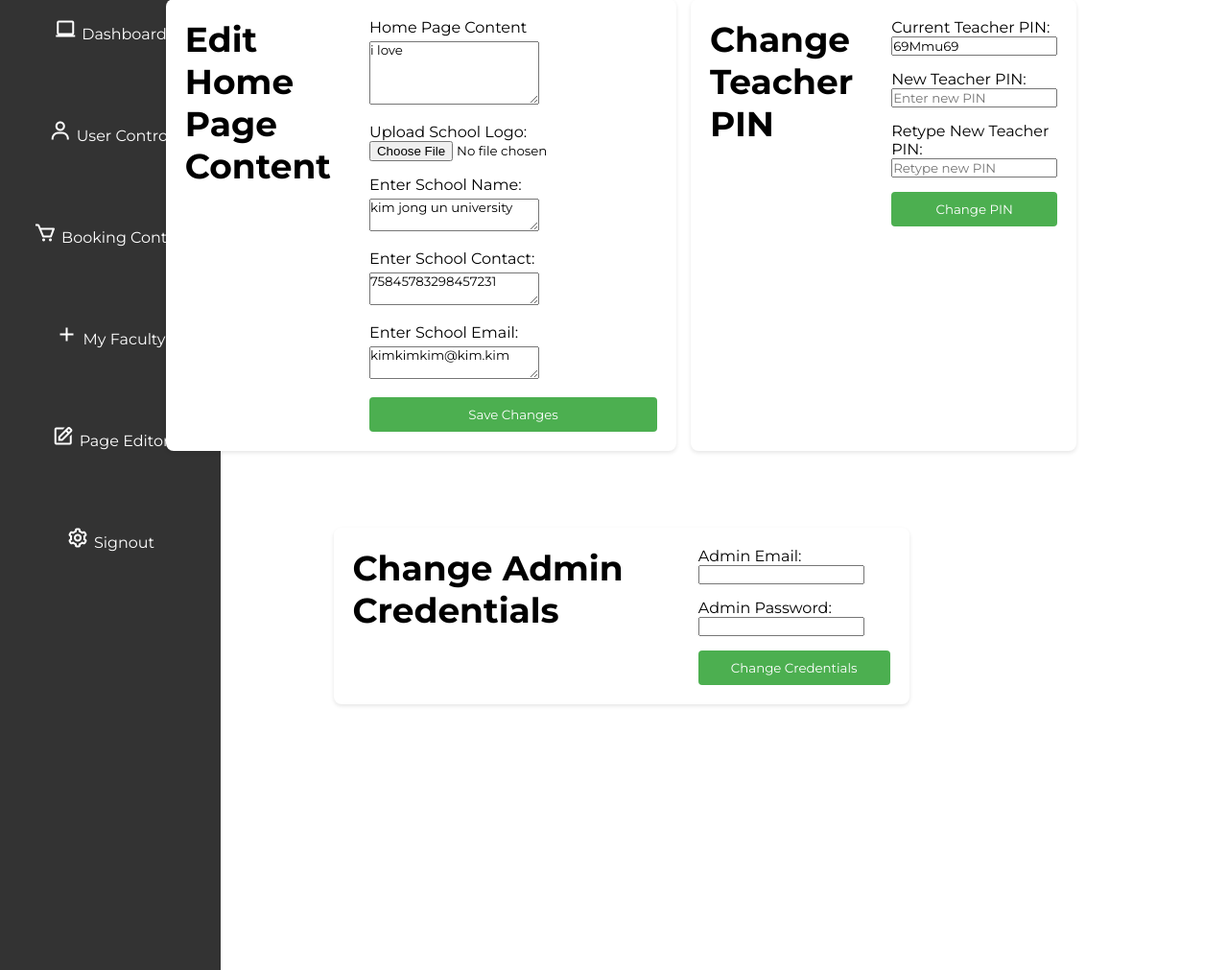
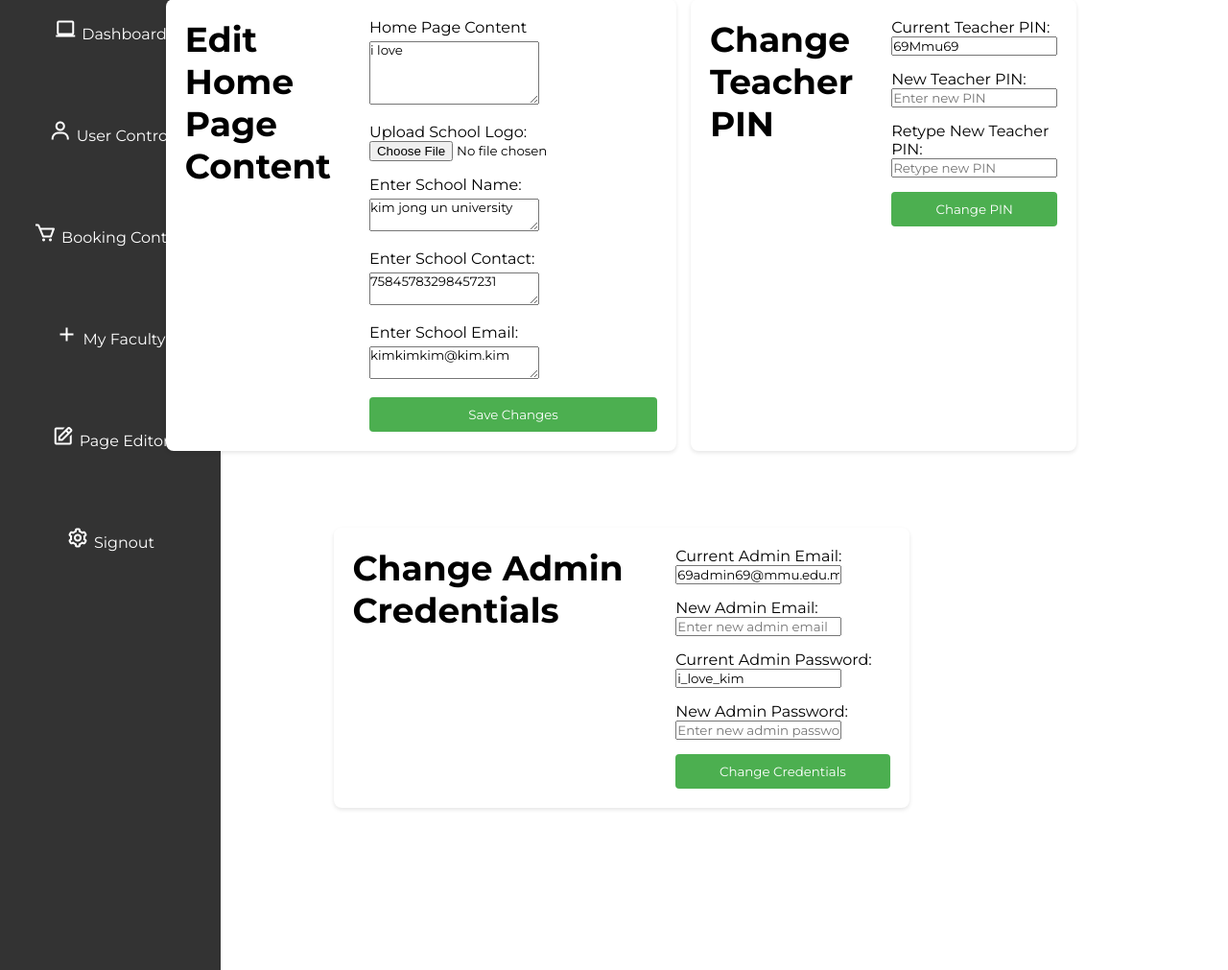
Before and after one commit to jelwingeuan/University-Appointment-System-UAS-, a Flask app: page /adminpageeditor in a window 1280 px wide. Shown: the part 91-1102 px from the top of the page at 96% size. Run offline with Flask 3, Linux system fonts and the light colour scheme.

Commit message:
v2.0.9_adminpageeditor "Revised adminpageeditor" (2024.06.11, 11:38)

```diff
--- a/app.py
+++ b/app.py
@@ -68,6 +68,11 @@ def load_content():
 def save_content(content):
     with open("content.json", "w") as f:
         json.dump(content, f)
+
+def get_current_admin_credentials():
+    with open("admin.json", "r") as admin_file:
+        admin_data = json.load(admin_file)
+        return admin_data.get("email"), admin_data.get("password")
 
 
 content_data = load_content()
@@ -855,6 +860,7 @@ def delete_user(id):
 @app.route("/adminpageeditor", methods=["GET", "POST"])
 def admin_page_editor():
     content = load_content()
+    current_admin_email, current_admin_password = get_current_admin_credentials()
 
     if request.method == "POST":
         home_content = request.form.get("home_content")
@@ -896,22 +902,17 @@ def admin_page_editor():
 
         return redirect(url_for("admin_page_editor"))
 
-    return render_template("adminpageeditor.html", **content, pin=load_pin())
-
+    return render_template(
+        "adminpageeditor.html",
+        **content,
+        pin=load_pin(),
+        current_admin_email=current_admin_email,
+        current_admin_password=current_admin_password,
+    )
 
 @app.route("/getpin", methods=["GET"])
 def get_pin():
     return jsonify({"pin": load_pin()})
-
-
-@app.route("/update_home_content", methods=["POST"])
-def update_home_content():
-    content = load_content()
-    home_content = request.form["home_content"]
-    content["home_content"] = home_content
-    save_content(content)
-    return redirect("/adminpageeditor")
-
 
 @app.route("/changepin", methods=["POST"])
 def change_teacher_pin():
@@ -921,19 +922,17 @@ def change_teacher_pin():
     if new_pin != retype_new_pin:
         return "New PIN and Retyped PIN do not match", 400
 
-    with open("pin.json", "w") as pin_file:
-        json.dump({"pin": new_pin}, pin_file)
+    save_pin(new_pin)
 
     return redirect("/adminpageeditor")
-
 
 @app.route("/change_admin_credentials", methods=["POST"])
 def change_admin_credentials():
     admin_email = request.form.get("admin_email")
     admin_password = request.form.get("admin_password")
 
+    admin_data = {"email": admin_email, "password": admin_password}
     with open("admin.json", "w") as admin_file:
-        admin_data = {"email": admin_email, "password": admin_password}
         json.dump(admin_data, admin_file)
 
     return redirect("/adminpageeditor")
--- a/templates/adminpageeditor.html
+++ b/templates/adminpageeditor.html
@@ -121,7 +121,7 @@
                     <form action="/changepin" method="post">
                         <div class="form-group">
                             <label>Current Teacher PIN:</label>
-                            <input type="text" name="current_pin" value="{{ pin }}" readonly>
+                            <input type="text" name="current_pin" value="{{pin}}" readonly>
                         </div>
                         <div class="form-group">
                             <label>New Teacher PIN:</label>
@@ -144,12 +144,20 @@
                 <div class="subadmincontainer2">
                     <form action="/change_admin_credentials" method="post">
                         <div class="form-group">
-                            <label>Admin Email:</label>
-                            <input type="email" name="admin_email" value="{{ admin_email }}" required>
+                            <label>Current Admin Email:</label>
+                            <input type="email" name="current_admin_email" value="{{ current_admin_email }}" readonly>
                         </div>
                         <div class="form-group">
-                            <label>Admin Password:</label>
-                            <input type="password" name="admin_password" required>
+                            <label>New Admin Email:</label>
+                            <input type="email" name="admin_email" placeholder="Enter new admin email" required>
+                        </div>
+                        <div class="form-group">
+                            <label>Current Admin Password:</label>
+                            <input type="text" name="current_admin_password" value="{{ current_admin_password }}" readonly>
+                        </div>
+                        <div class="form-group">
+                            <label>New Admin Password:</label>
+                            <input type="password" name="admin_password" placeholder="Enter new admin password" required>
                         </div>
                         <button type="submit">Change Credentials</button>
                     </form>
```
